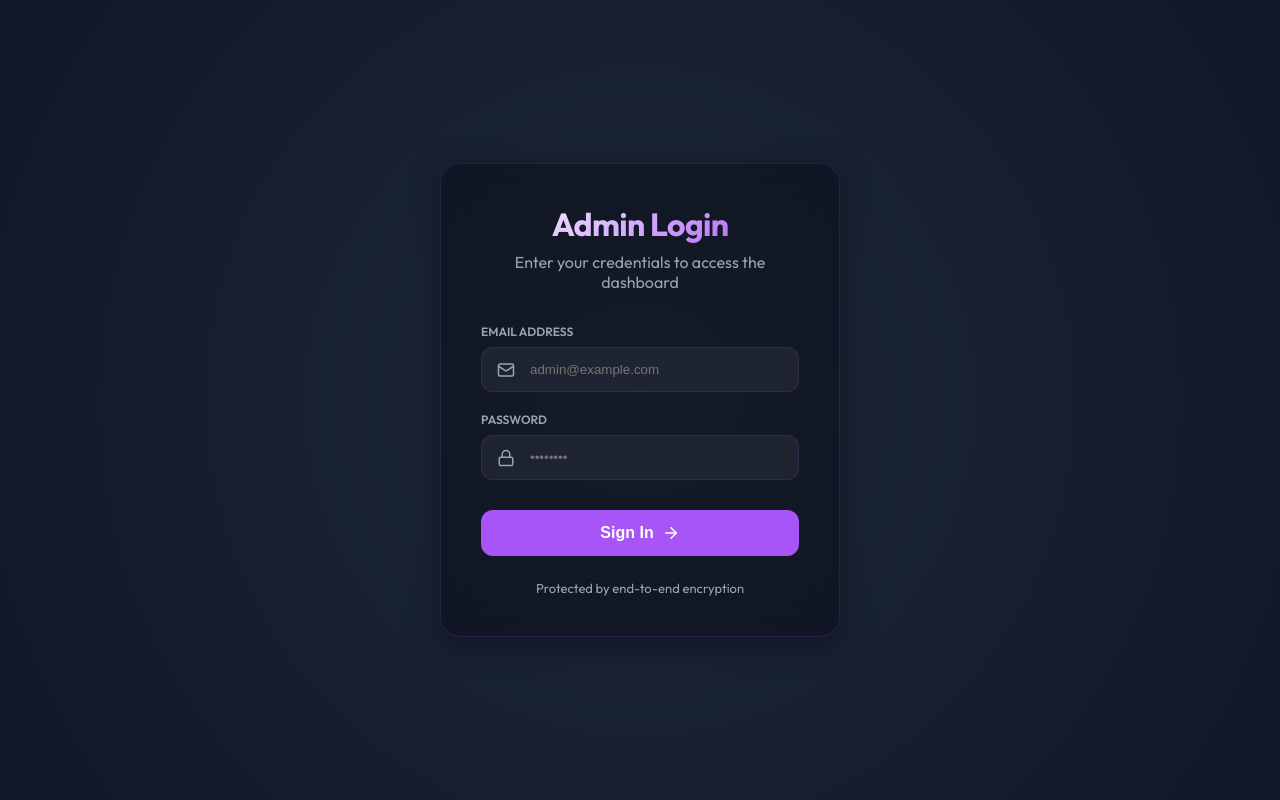
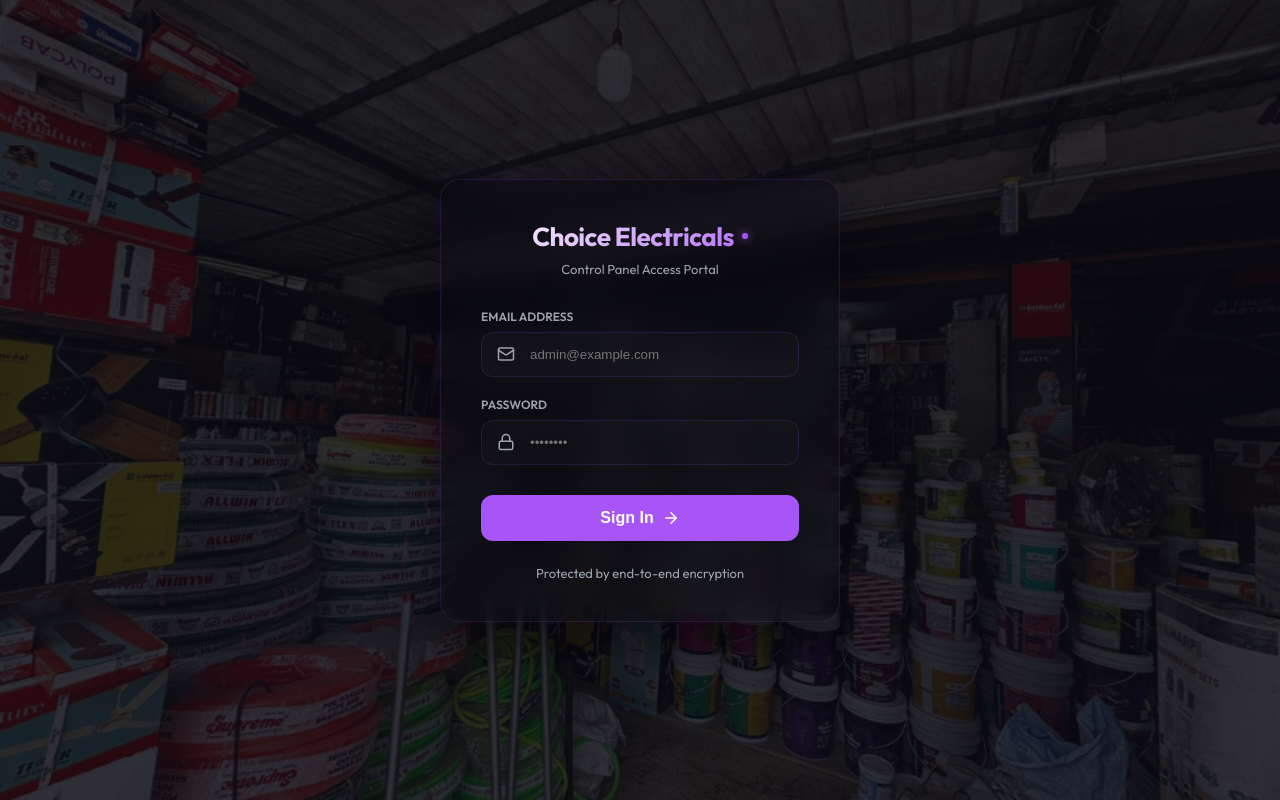
Before and after one commit to muhammedansil77/choice_frontend, a React (Vite) app: page /login in a window 1280 px wide. Built offline with nearby package versions, Linux system fonts and the light colour scheme.

Commit message:
design: Redesign Login screen with custom store background image, Choice Electricals branding, and glowing glassmorphic input panels

```diff
--- a/src/pages/Login.tsx
+++ b/src/pages/Login.tsx
@@ -43,12 +43,18 @@ const Login: React.FC = () => {
       display: 'flex',
       alignItems: 'center',
       justifyContent: 'center',
-      background: 'radial-gradient(circle at center, #1e293b 0%, #0f172a 100%)'
+      background: 'linear-gradient(rgba(10, 10, 18, 0.85), rgba(10, 10, 18, 0.85)), url("/bg-store.jpg")',
+      backgroundSize: 'cover',
+      backgroundPosition: 'center',
+      backgroundRepeat: 'no-repeat',
+      backgroundAttachment: 'fixed'
     }}>
-      <div className="glass-card animate-fade-in" style={{ width: '100%', maxWidth: '400px', padding: '40px' }}>
+      <div className="glass-card animate-fade-in" style={{ width: '100%', maxWidth: '400px', padding: '40px', boxShadow: '0 20px 50px rgba(0, 0, 0, 0.5), 0 0 30px rgba(168, 85, 247, 0.05)' }}>
         <div style={{ textAlign: 'center', marginBottom: '32px' }}>
-          <h2 className="title-gradient" style={{ fontSize: '32px' }}>Admin Login</h2>
-          <p style={{ color: 'var(--text-muted)', marginTop: '8px' }}>Enter your credentials to access the dashboard</p>
+          <h2 className="title-gradient" style={{ fontSize: '26px', fontWeight: '700', letterSpacing: '-0.02em', display: 'flex', alignItems: 'center', justifyContent: 'center', gap: '8px', margin: 0 }}>
+            Choice Electricals <span style={{ width: '6px', height: '6px', borderRadius: '50%', background: 'var(--primary)', boxShadow: '0 0 10px var(--primary)' }}></span>
+          </h2>
+          <p style={{ color: 'var(--text-muted)', marginTop: '8px', fontSize: '13px' }}>Control Panel Access Portal</p>
         </div>
 
         {error && (
@@ -74,7 +80,26 @@ const Login: React.FC = () => {
               <input
                 type="email"
                 placeholder="admin@example.com"
-                style={{ width: '100%', background: 'rgba(255,255,255,0.05)', border: '1px solid var(--border)', borderRadius: '12px', padding: '14px 14px 14px 48px', color: 'white' }}
+                style={{
+                  width: '100%',
+                  background: 'rgba(255,255,255,0.02)',
+                  border: '1px solid var(--border)',
+                  borderRadius: '12px',
+                  padding: '14px 14px 14px 48px',
+                  color: 'white',
+                  transition: 'all 0.3s ease',
+                  outline: 'none'
+                }}
+                onFocus={(e) => {
+                  e.target.style.borderColor = 'var(--primary)';
+                  e.target.style.background = 'rgba(255, 255, 255, 0.04)';
+                  e.target.style.boxShadow = '0 0 15px rgba(168, 85, 247, 0.15)';
+                }}
+                onBlur={(e) => {
+                  e.target.style.borderColor = 'var(--border)';
+                  e.target.style.background = 'rgba(255, 255, 255, 0.02)';
+                  e.target.style.boxShadow = 'none';
+                }}
                 value={email}
                 onChange={(e) => setEmail(e.target.value)}
                 required
@@ -89,7 +114,26 @@ const Login: React.FC = () => {
               <input
                 type="password"
                 placeholder="••••••••"
-                style={{ width: '100%', background: 'rgba(255,255,255,0.05)', border: '1px solid var(--border)', borderRadius: '12px', padding: '14px 14px 14px 48px', color: 'white' }}
+                style={{
+                  width: '100%',
+                  background: 'rgba(255,255,255,0.02)',
+                  border: '1px solid var(--border)',
+                  borderRadius: '12px',
+                  padding: '14px 14px 14px 48px',
+                  color: 'white',
+                  transition: 'all 0.3s ease',
+                  outline: 'none'
+                }}
+                onFocus={(e) => {
+                  e.target.style.borderColor = 'var(--primary)';
+                  e.target.style.background = 'rgba(255, 255, 255, 0.04)';
+                  e.target.style.boxShadow = '0 0 15px rgba(168, 85, 247, 0.15)';
+                }}
+                onBlur={(e) => {
+                  e.target.style.borderColor = 'var(--border)';
+                  e.target.style.background = 'rgba(255, 255, 255, 0.02)';
+                  e.target.style.boxShadow = 'none';
+                }}
                 value={password}
                 onChange={(e) => setPassword(e.target.value)}
                 required
@@ -100,7 +144,19 @@ const Login: React.FC = () => {
           <button
             type="submit"
             className="btn btn-primary"
-            style={{ padding: '14px', marginTop: '10px', width: '100%', fontSize: '16px' }}
+            style={{
+              padding: '14px',
+              marginTop: '10px',
+              width: '100%',
+              fontSize: '16px',
+              display: 'flex',
+              alignItems: 'center',
+              justifyContent: 'center',
+              gap: '8px',
+              fontWeight: '600',
+              borderRadius: '12px',
+              transition: 'all 0.3s'
+            }}
             disabled={loading}
           >
             {loading ? 'Authenticating...' : 'Sign In'}
```
